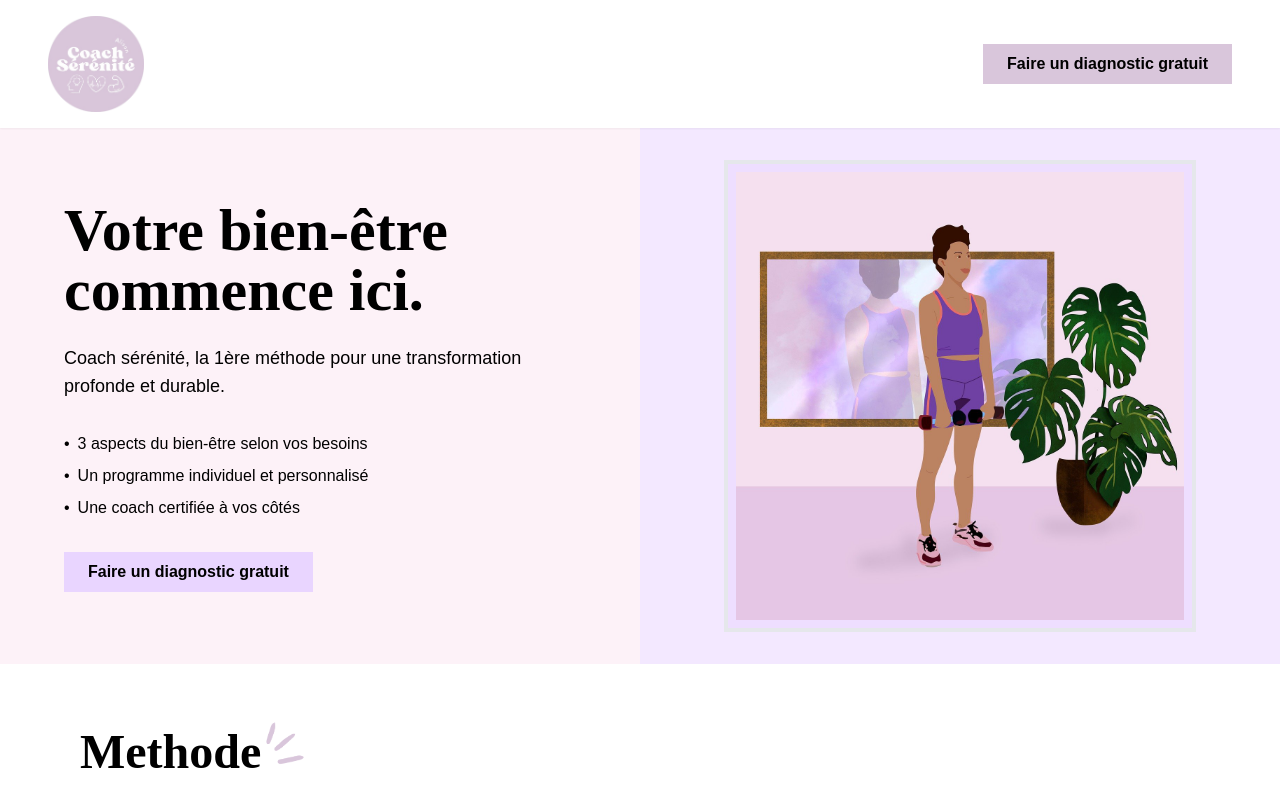
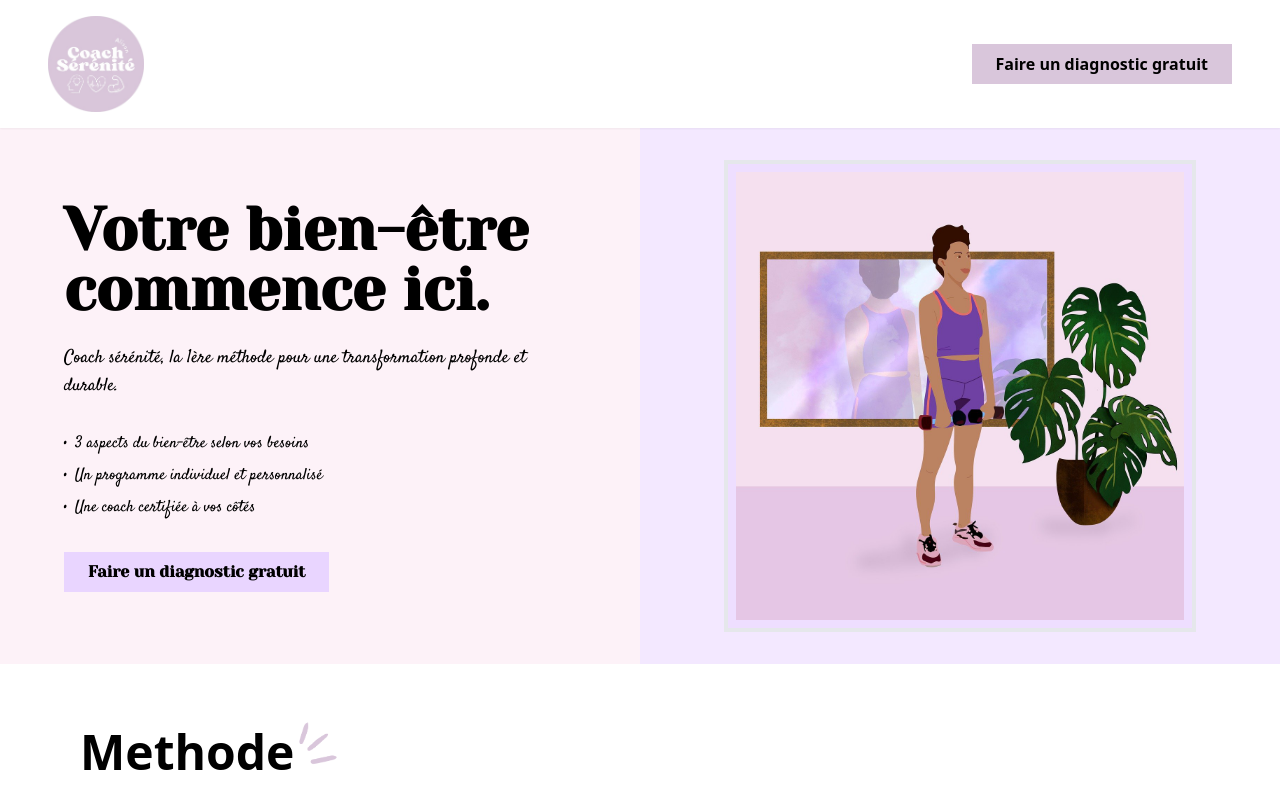
Before and after one commit to bahrahim/coachserenite, a React (Vite) app: page / in a window 1280 px wide. Shown: the top 800 px of the page. Built offline with nearby package versions, Linux system fonts and the light colour scheme; the HTML template or start-up script is replaced by a standard one.

Commit message:
ajout de fonts

```diff
--- a/src/components/Contact.tsx
+++ b/src/components/Contact.tsx
@@ -14,7 +14,7 @@ const Contact = () => {
         <div className="flex items-center mb-12">
           <div className="ml-4">
             <div className="relative inline-block">
-              <h2 className="text-5xl font-bold">Alors on en discute ?</h2>
+              <h2 className="text-5xl font-bold font-satisfy">Alors on en discute ?</h2>
               <img
                   src={`${import.meta.env.BASE_URL}traits_violet.png`}
                   alt="Décoration"
--- a/src/components/Hero.tsx
+++ b/src/components/Hero.tsx
@@ -7,13 +7,13 @@ const Hero = () => {
   return (
     <section className="w-full flex flex-col md:flex-row">
       <div className="w-full md:w-1/2 bg-pink-50 p-8 md:p-16 flex flex-col justify-center">
-        <h1 className="text-5xl md:text-6xl font-black mb-6 leading-tight">
+        <h1 className="font-yeseva text-5xl md:text-6xl font-black mb-6 leading-tight">
           Votre bien-être commence ici.
         </h1>
-        <p className="text-lg mb-8">
+        <p className="font-satisfy text-lg mb-8">
           Coach sérénité, la 1ère méthode pour une transformation profonde et durable.
         </p>
-        <ul className="mb-8 space-y-2">
+        <ul className="mb-8 space-y-2 font-satisfy">
           <li className="flex items-start">
             <span className="mr-2">•</span>
             <span>3 aspects du bien-être selon vos besoins</span>
@@ -30,7 +30,7 @@ const Hero = () => {
         <div>
           <button
             onClick={handleDiagnosticClick}
-            className="bg-purple-200 hover:bg-purple-300 text-black font-bold py-2 px-6 transition duration-300"
+            className="font-yeseva bg-purple-200 hover:bg-purple-300 text-black font-bold py-2 px-6 transition duration-300"
           >
             Faire un diagnostic gratuit
           </button>
--- a/src/index.css
+++ b/src/index.css
@@ -1,14 +1,13 @@
+@font-face {
+  font-family: "Satisfy-Regular";
+  src: url("./fonts/Satisfy-Regular.ttf");
+}
+
+@font-face {
+  font-family: "YesevaOne-Regular";
+  src: url("./fonts/YesevaOne-Regular.ttf");
+}
+
 @tailwind base;
 @tailwind components;
 @tailwind utilities;
-
-@layer base {
-  html {
-    font-family: 'Poppins', sans-serif;
-    scroll-behavior: smooth;
-  }
-
-  h1, h2, h3, h4, h5, h6 {
-    font-family: 'Poppins', serif;
-  }
-}
--- a/tailwind.config.js
+++ b/tailwind.config.js
@@ -13,10 +13,8 @@ export default {
       },
       fontFamily: {
         'pacifico': ['Pacifico', 'cursive'],
-        'poppins': ['Poppins', 'sans-serif'],
-        'roboto': ['Roboto', 'sans-serif'],
-        'roboto-mono': ['Roboto Mono', 'monospace'],
-        'spicy-rice': ['Spicy Rice', 'cursive']
+        'satisfy': ['Satisfy-Regular', 'sans-serif'],
+        'yeseva': ['YesevaOne-Regular', 'serif'],
       }
     },
   },
```
Also changed, not shown: src/fonts/Satisfy-Regular.ttf (added), src/fonts/YesevaOne-Regular.ttf (added).
